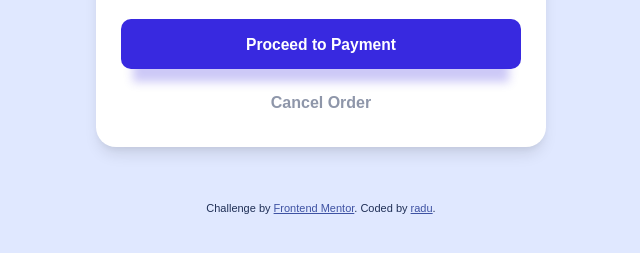
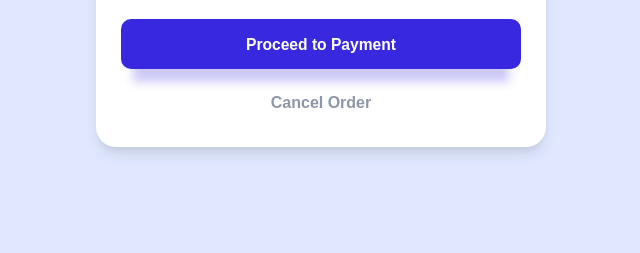
Before and after one commit to antrenament/order-summary-component-main, a website: page index.html in a window 1280 px wide. Shown: the part 635-888 px from the top of the page, without its empty margins (319-959 px from the left). After the commit the page ends 805 px from the top, so only its background shows below. Drawn offline with Linux system fonts and the light colour scheme.

Commit message:
fix: remove attribution to center the card as in the design

```diff
--- a/index.html
+++ b/index.html
@@ -18,17 +18,6 @@
       type="uft/text"
     />
     <title>Frontend Mentor | Order summary card</title>
-
-    <!-- Feel free to remove these styles or customise in your own stylesheet 👍 -->
-    <style>
-      .attribution {
-        font-size: 11px;
-        text-align: center;
-      }
-      .attribution a {
-        color: hsl(228, 45%, 44%);
-      }
-    </style>
   </head>
   <body>
     <div class="card">
@@ -54,12 +43,5 @@
         <h4 class="cancel-order">Cancel Order</h4>
       </div>
     </div>
-
-    <div class="attribution">
-      Challenge by
-      <a href="https://www.frontendmentor.io?ref=challenge" target="_blank"
-        >Frontend Mentor</a
-      >. Coded by <a href="#">radu</a>.
-    </div>
   </body>
 </html>
```
